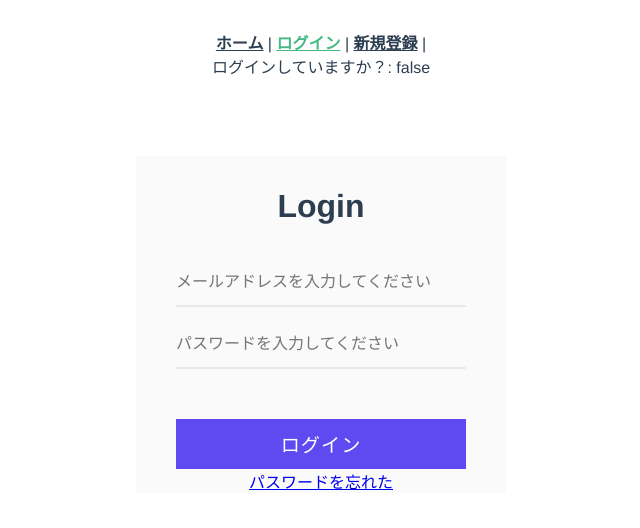
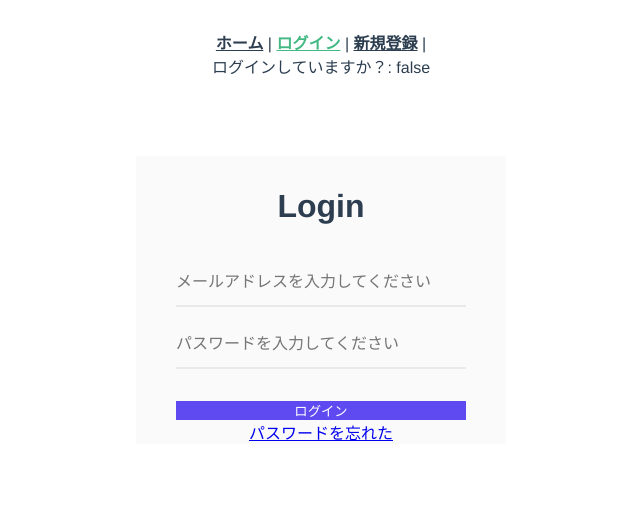
Before and after one commit to sakurakotubaki/vue-myapp, a Vue app: page /login in a window 1280 px wide. Shown: the top 528 px of the page, without its empty margins (319-959 px from the left). Built offline with nearby package versions, Linux system fonts and the light colour scheme; no server answers.

Commit message:
コードを修正

```diff
--- a/src/components/Button.vue
+++ b/src/components/Button.vue
@@ -1,54 +1,46 @@
 <template>
   <div>
     <div class="button-panel">
-      <button type="submit"
-      class="button"
-      :style="buttonColor">{{ text }}</button>
+      <button :type="type" class="button" :style="`background: ${color}`">{{ text }}</button>
     </div>
   </div>
 </template>
 
 <script>
 export default {
-  name: 'ButtonComponent',
   props: {
     text: {
-      required: true,
-      default: 'ボタン',
-      type: String
+      type: String,
+      required: true
     },
     color: {
       type: String,
-      required: true,
-      default: 'red'
-    }
-  },
-  computed: {
-    buttonColor () {
-      return {
-        '--background-color': this.color
-      }
+      required: false,
+      default: '#f16272'
+    },
+    type: {
+      type: String,
+      required: false
     }
   }
 }
 </script>
 
-<style scoped>
-.button {
+<style lang="scss" scoped>
+.button-panel {
   margin: 2em 0 0;
   width: 100%;
-  background: #f16272;
+}
+
+.button-panel .button {
   border: none;
   color: #fff;
   cursor: pointer;
-  height: 50px;
-  font-family: "Open Sans", sans-serif;
-  font-size: 1.2em;
-  letter-spacing: 0.05em;
-  text-align: center;
   text-transform: uppercase;
   transition: background 0.3s ease-in-out;
   width: 100%;
-  background-color: var(--background-color);
+  &:hover {
+    opacity: 0.7;
+  }
 }
 </style>
```
